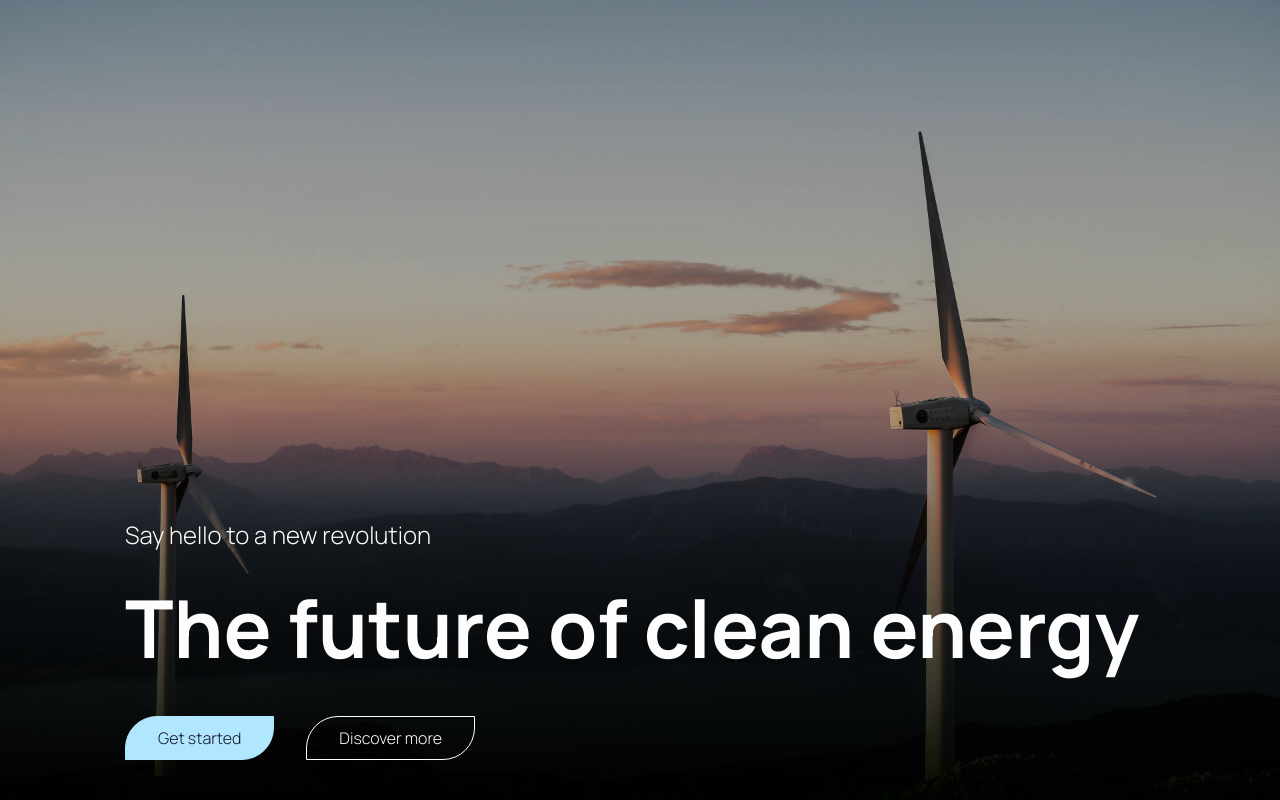
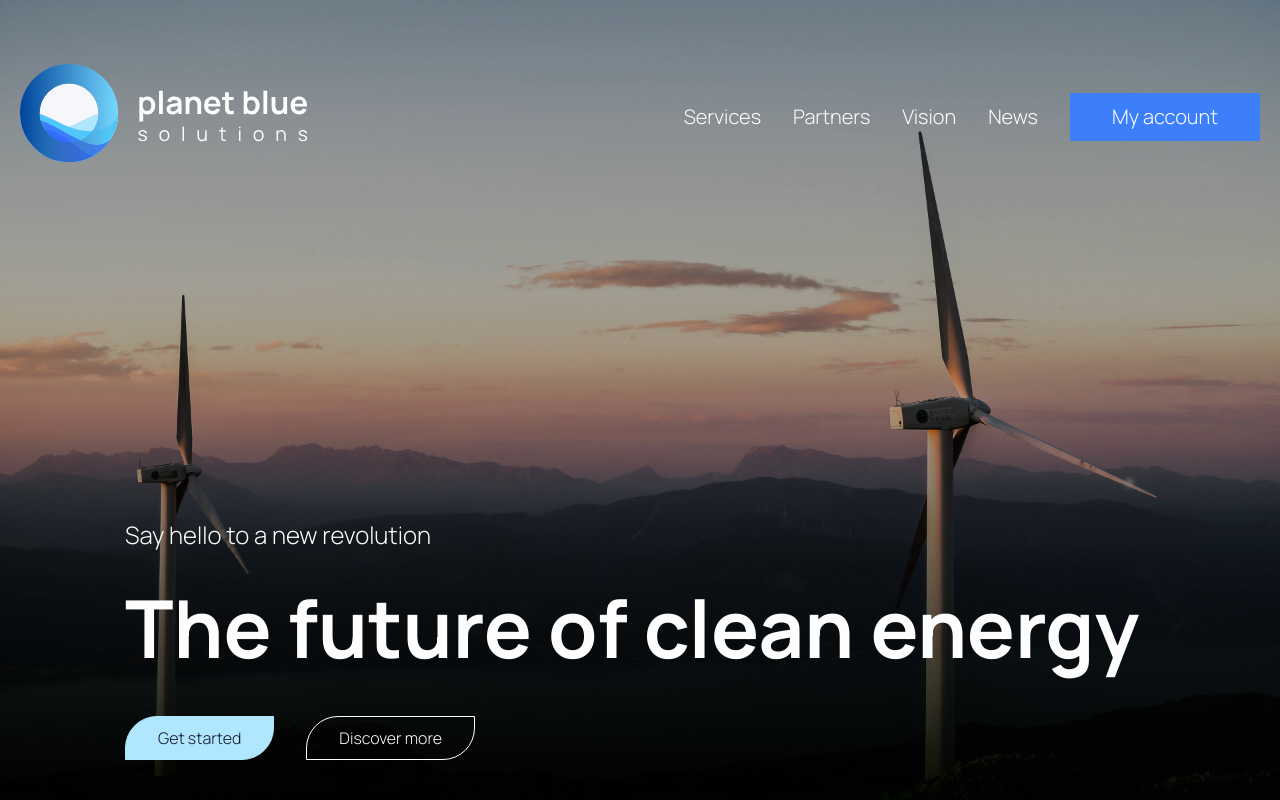
Before and after one commit to wolfpilot/planet-green-plc, a Next.js app: page / in a window 1280 px wide. Shown: the top 800 px of the page. Built offline with nearby package versions, Linux system fonts and the light colour scheme.

Commit message:
Add SiteHeader layout and styles

```diff
--- a/src/app/layout.tsx
+++ b/src/app/layout.tsx
@@ -17,6 +17,7 @@ import StyledComponentsRegistry from "@lib/registry"
 import DOMManager from "@utils/managers/DOMManager"
 import DebugGrid from "@components/utils/DebugGrid/DebugGrid"
 import PageWrapper from "@components/layout/PageWrapper/PageWrapper"
+import SiteHeader from "@components/site/SiteHeader/SiteHeader"
 import SiteFooter from "@components/site/SiteFooter/SiteFooter"
 
 const manropeFont = Manrope({
@@ -42,6 +43,8 @@ const RootLayout = ({ children }: { children: React.ReactNode }) => (
         <AppProvider>
           <DebugGrid />
 
+          <SiteHeader />
+
           <PageWrapper>{children}</PageWrapper>
 
           <SiteFooter />
--- /dev/null
+++ b/src/components/site/SiteHeader/SiteHeader.tsx
@@ -0,0 +1,48 @@
+// Assets
+import LogoHorizontalSrc from "@public/media/svgs/logo-horizontal.svg"
+
+// Constants
+import { routes } from "@constants/routes"
+import { navLinks } from "./data"
+
+// Styling
+import * as S from "./styles"
+
+// Components
+import Container from "@components/layout/Container/Container"
+
+const SiteHeader: React.FC = () => (
+  <S.Wrapper>
+    <Container>
+      <S.Content>
+        <S.LogoLink href="/">
+          <S.Logo
+            src={LogoHorizontalSrc}
+            alt="Planet Blue logo and title stacked horizontally"
+          />
+        </S.LogoLink>
+
+        <S.Links>
+          {navLinks.map((item, index) => (
+            <S.LinksItem key={index} variant="primary">
+              <S.LinksItemAnchor href={item.href} theme="primary">
+                {item.title}
+              </S.LinksItemAnchor>
+            </S.LinksItem>
+          ))}
+
+          <S.LinksItem variant="secondary">
+            <S.LinksItemAnchor
+              href={routes.account.overview.href}
+              theme="secondary"
+            >
+              My account
+            </S.LinksItemAnchor>
+          </S.LinksItem>
+        </S.Links>
+      </S.Content>
+    </Container>
+  </S.Wrapper>
+)
+
+export default SiteHeader
--- /dev/null
+++ b/src/components/site/SiteHeader/data.ts
@@ -0,0 +1,21 @@
+// Types
+import { Route } from "@ts/global"
+
+export const navLinks: Route[] = [
+  {
+    title: "Services",
+    href: "/#plans",
+  },
+  {
+    title: "Partners",
+    href: "/#partners",
+  },
+  {
+    title: "Vision",
+    href: "/#vision",
+  },
+  {
+    title: "News",
+    href: "/#news",
+  },
+]
--- /dev/null
+++ b/src/components/site/SiteHeader/styles.ts
@@ -0,0 +1,114 @@
+"use client"
+
+import Image from "next/image"
+import { styled } from "styled-components"
+
+// Styles
+import { mq } from "@styles/utils/mediaQueries"
+import { zIndexes } from "@styles/zIndexes"
+import { textStyles } from "@styles/textStyles"
+import { ease, duration } from "@styles/animation"
+
+// Components
+import InternalLink from "@components/link/InternalLink"
+
+export type Theme = "primary" | "secondary"
+
+export const Wrapper = styled.header`
+  position: absolute;
+  z-index: ${zIndexes.siteHeader};
+  left: 0;
+  top: var(--spacing-medium);
+  right: 0;
+`
+
+export const Content = styled.div`
+  display: flex;
+  justify-content: space-between;
+  align-items: center;
+`
+
+export const LogoLink = styled(InternalLink)`
+  transition: opacity ${ease.cubic} ${duration.medium}s;
+
+  &:focus-within,
+  &:hover {
+    opacity: 0.75;
+  }
+`
+
+export const Logo = styled(Image)`
+  height: auto;
+  max-width: calc(2 * var(--grid-column-size) + var(--grid-gutter-size));
+
+  ${mq.from.L`
+    max-width: calc(3 * var(--grid-column-size) + 2 * var(--grid-gutter-size));
+  `}
+`
+
+export const Links = styled.ul`
+  display: flex;
+  align-items: center;
+  gap: var(--spacing-xSmall);
+  list-style: none;
+  padding: 0;
+  margin: 0;
+`
+
+export const LinksItem = styled.li<{
+  variant: "primary" | "secondary"
+}>`
+  ${({ variant }) =>
+    variant === "primary" &&
+    `
+      display: none;
+    `};
+
+  ${mq.from.M`
+    display: block;
+  `}
+`
+
+export const LinksItemAnchor = styled(InternalLink)<{ theme: Theme }>`
+  --btn-height: 48px;
+
+  ${textStyles.navLink};
+  color: var(--c-white);
+
+  ${({ theme }) =>
+    theme === "primary"
+      ? `
+      transition:
+        color ${ease.cubic} ${duration.medium}s;
+    `
+      : `
+        display: flex;
+        align-items: center;
+        height: var(--btn-height);
+        padding-left: var(--spacing-small);
+        padding-right: var(--spacing-small);
+        background-color: var(--c-accent3);
+        border: 2px solid var(--c-accent3);
+        transition:
+            background-color ${ease.cubic} ${duration.slow}s,
+            border-color ${ease.cubic} ${duration.slow}s,
+            color ${ease.cubic} ${duration.slow}s,
+            border-radius ${ease.elastic} ${duration.slow}s;
+    `}
+
+  &:focus-within,
+  &:hover {
+    ${({ theme }) =>
+      theme === "primary"
+        ? `
+        color: var(--c-accent2);
+    `
+        : `
+        background-color: transparent;
+        border-color: var(--c-accent1);
+        color: var(--c-accent1);
+        border-top-left-radius: calc(var(--btn-height) / 2);
+        border-bottom-right-radius: calc(var(--btn-height) / 2);
+    `}
+  }
+`
--- a/src/constants/routes.ts
+++ b/src/constants/routes.ts
@@ -11,6 +11,12 @@ export const routes = {
     vision: {
       title: "Vision",
       href: "/about/vision",
+    },
+  },
+  account: {
+    overview: {
+      title: "Overview",
+      href: "/account/overview",
     },
   },
   disclaimer: {
--- a/src/styles/textStyles.ts
+++ b/src/styles/textStyles.ts
@@ -84,6 +84,17 @@ export const textStyles = {
   boldText: css`
     font-weight: ${weights.bold};
   `,
+  navLink: css`
+    font-size: 16px;
+
+    ${mq.from.M`
+      font-size: 18px;
+    `}
+
+    ${mq.from.L`
+      font-size: 20px;
+    `}
+  `,
   hyperlink: css`
     color: var(--c-accent3);
     font-weight: ${weights.bold};
--- a/src/styles/zIndexes.ts
+++ b/src/styles/zIndexes.ts
@@ -1,7 +1,7 @@
 /**
  * Adding z-indices here gives a good overview of the stacking indexes' order.
  */
-
 export const zIndexes = {
   gridOverlay: 9999,
+  siteHeader: 1000,
 }
```
Also changed, not shown: public/media/svgs/logo-horizontal.svg (added).
